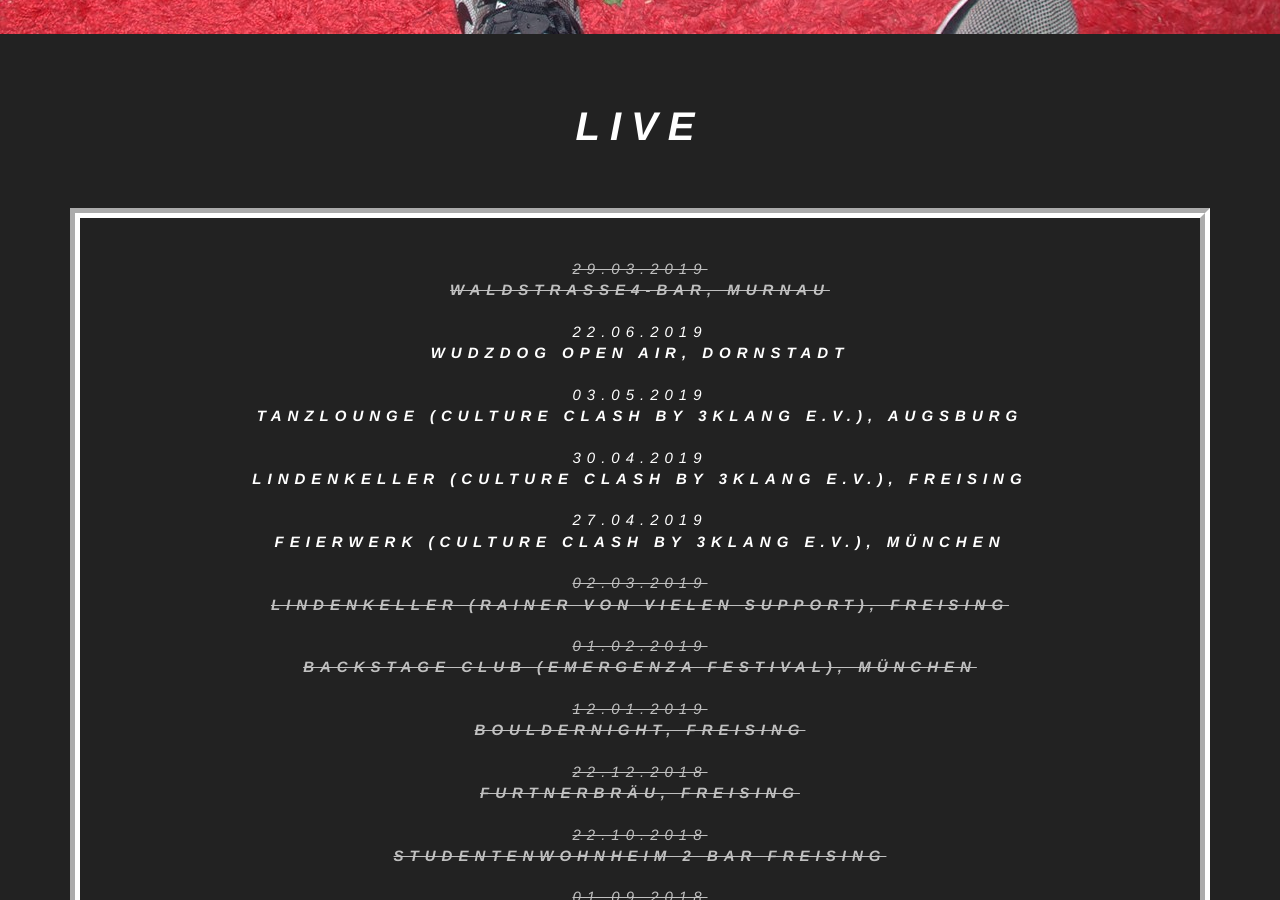
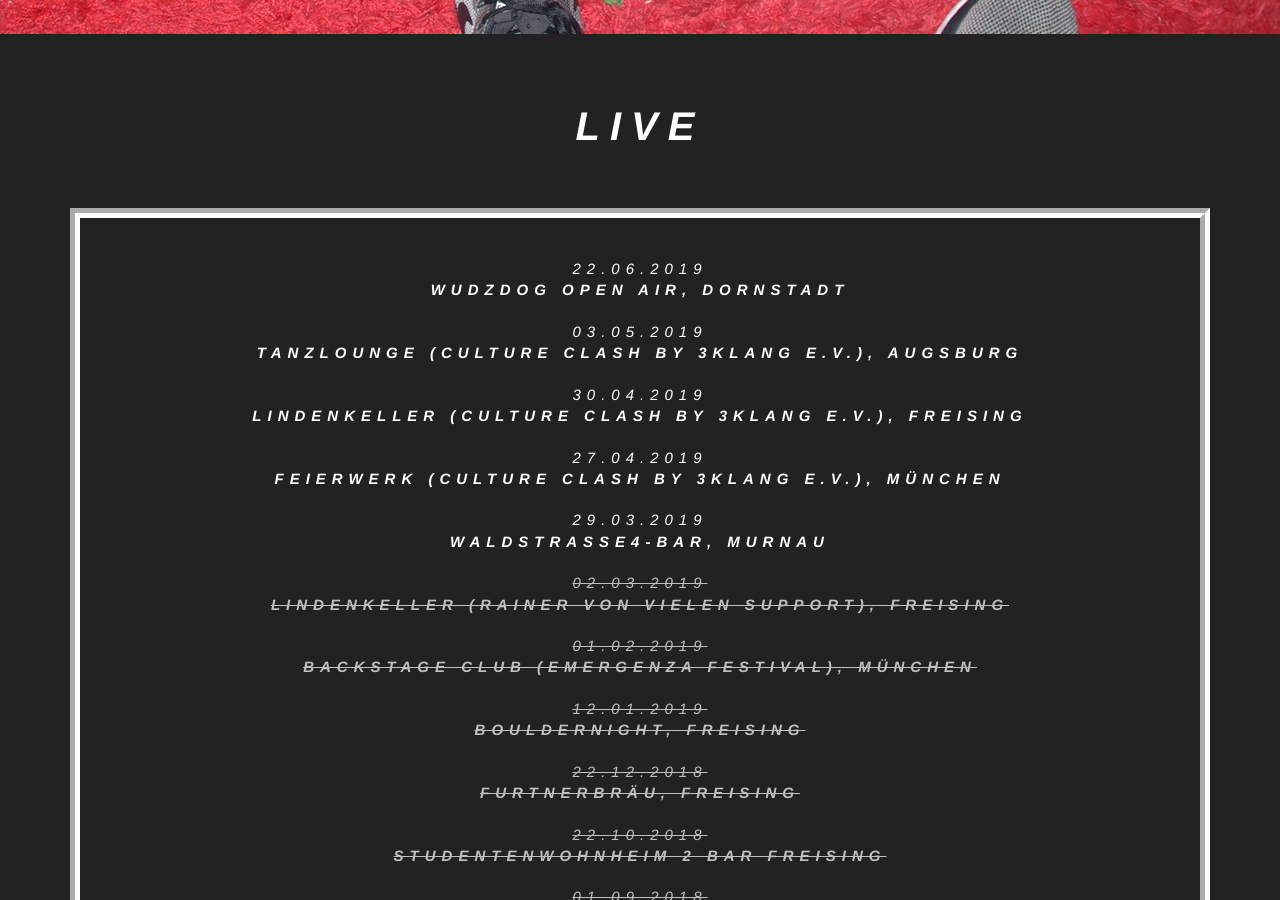
Before and after one commit to jabbadafunk/jabbadafunk.github.io, a Jekyll site: the page built from index.html, in a window 1280 px wide and 900 px high, scrolled down 866 px. Built offline with Jekyll 4.4.1, drawn with Linux system fonts in a browser that asks for light colours; some of the changed lines change nothing that is shown.

Commit message:
Update from Forestry.io jabbadafunk@gmail.com updated _data/gigs.yml

```diff
--- a/_data/gigs.yml
+++ b/_data/gigs.yml
@@ -1,7 +1,4 @@
 ---
-- location: Waldstraße4-Bar, Murnau
-  date: 2019-03-29 20:00:00 +0000
-  completed: true
 - location: Wudzdog Open Air, Dornstadt
   date: 2019-06-22 00:00:00 +0000
   completed: false
@@ -13,6 +10,9 @@
   completed: false
 - location: Feierwerk (Culture Clash by 3Klang e.V.), München
   date: 2019-04-27 00:00:00 +0000
+  completed: false
+- location: Waldstraße4-Bar, Murnau
+  date: 2019-03-29 20:00:00 +0000
   completed: false
 - location: Lindenkeller (Rainer von Vielen Support), Freising
   date: 2019-03-02 00:00:00 +0000
```
